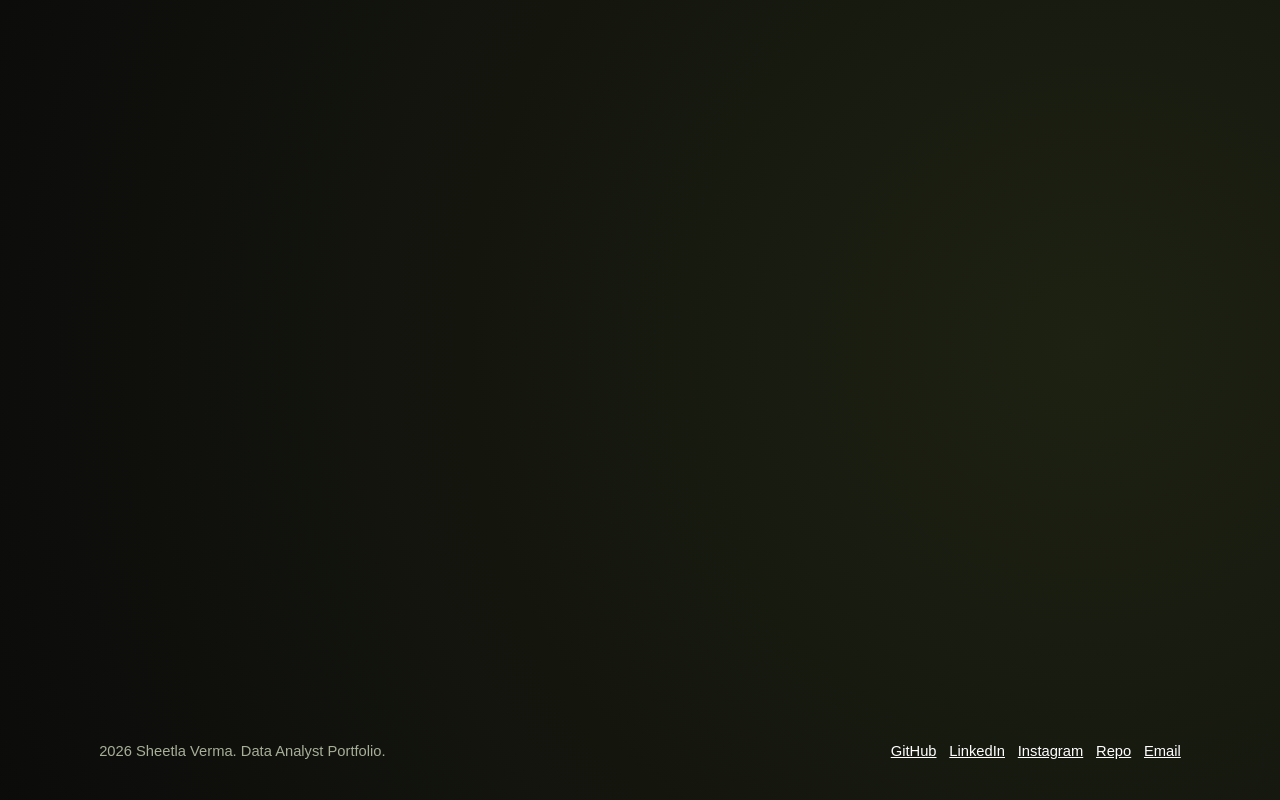
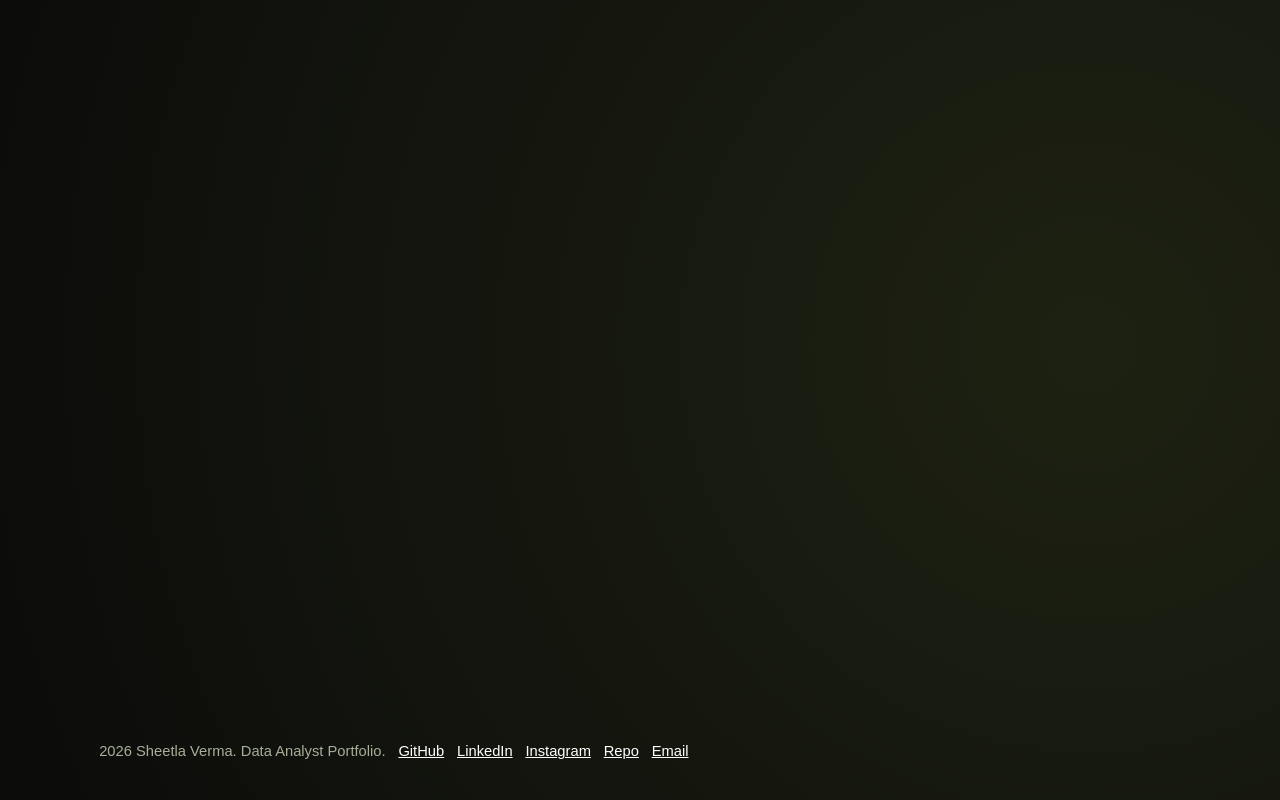
Before and after one commit to sheetlaverma/Sheetla-portfolio, a Next.js app: page / in a window 1280 px wide. Shown: the part 3757-4557 px from the top of the page. Built offline with nearby package versions, Linux system fonts and the light colour scheme; a web font is replaced by a local one.

Commit message:
fix(footer): align footer content with container grid

```diff
--- a/src/components/Footer.tsx
+++ b/src/components/Footer.tsx
@@ -3,6 +3,7 @@ import { profile } from "@/lib/portfolio-data";
 export default function Footer() {
   return (
     <footer className="site-footer">
+      <div className="container footer-inner">
         <p>
           {new Date().getFullYear()} {profile.name}. Data Analyst Portfolio.
         </p>
@@ -21,6 +22,7 @@ export default function Footer() {
           </a>
           <a href={`mailto:${profile.email}`}>Email</a>
         </div>
+      </div>
     </footer>
   );
 }
```
Lines whose indentation alone changed are shown as unchanged.
